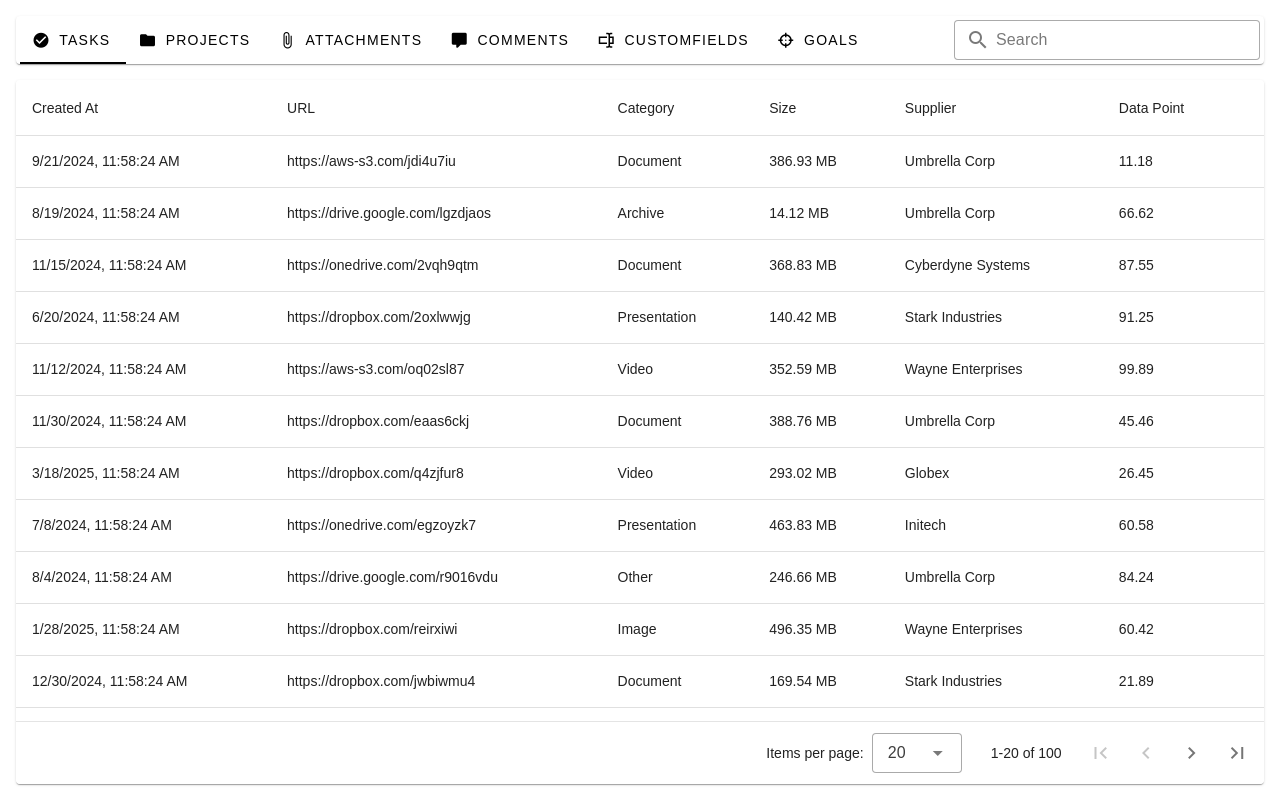
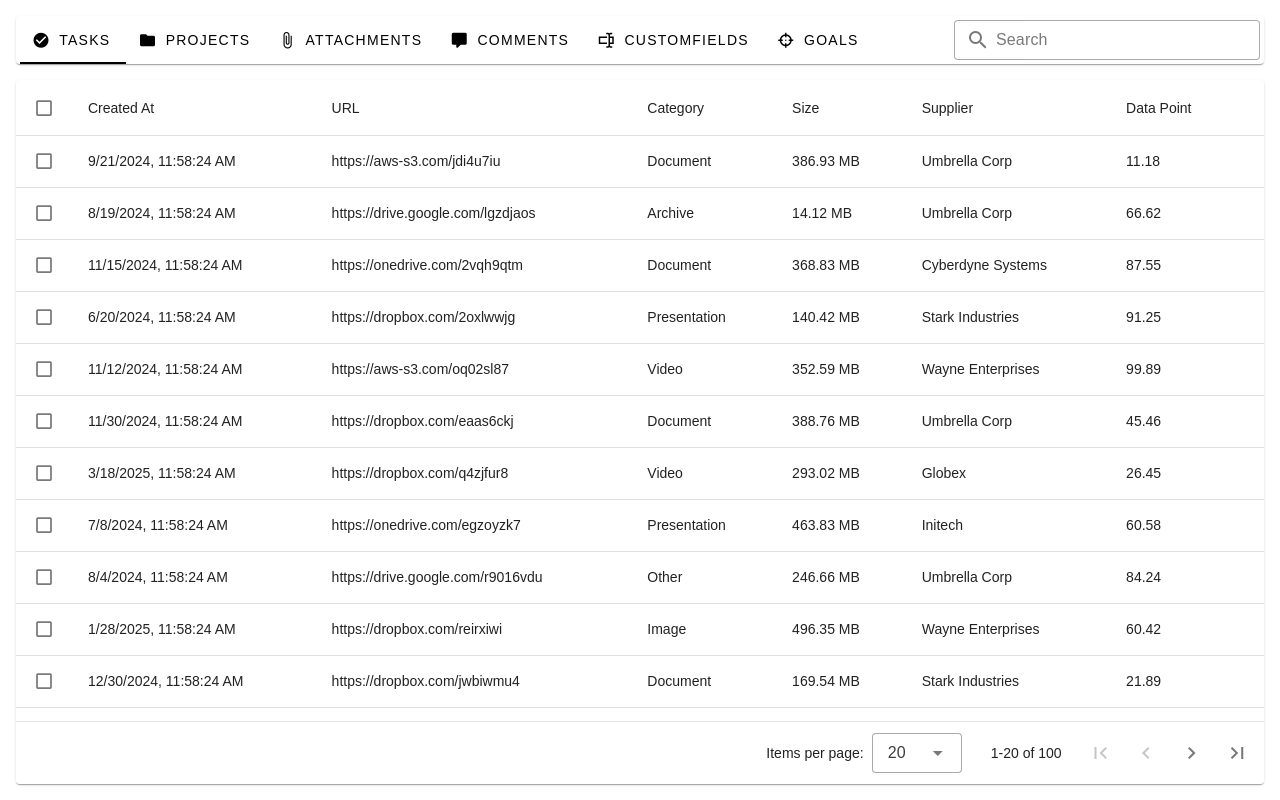
Before and after one commit to mihailo-obradovic/pro-backup-nuxt, a Nuxt app: page /Home in a window 1280 px wide. Built offline with nearby package versions, Linux system fonts and the light colour scheme.

Commit message:
Add selection

```diff
--- a/pages/Home.vue
+++ b/pages/Home.vue
@@ -43,6 +43,7 @@
         :search="search"
         class="flex-grow-1 data-table-fix"
         fixed-header
+        show-select
       >
         <!-- Custom formatting for dates -->
         <template #item.created_at="{ item }">
```
